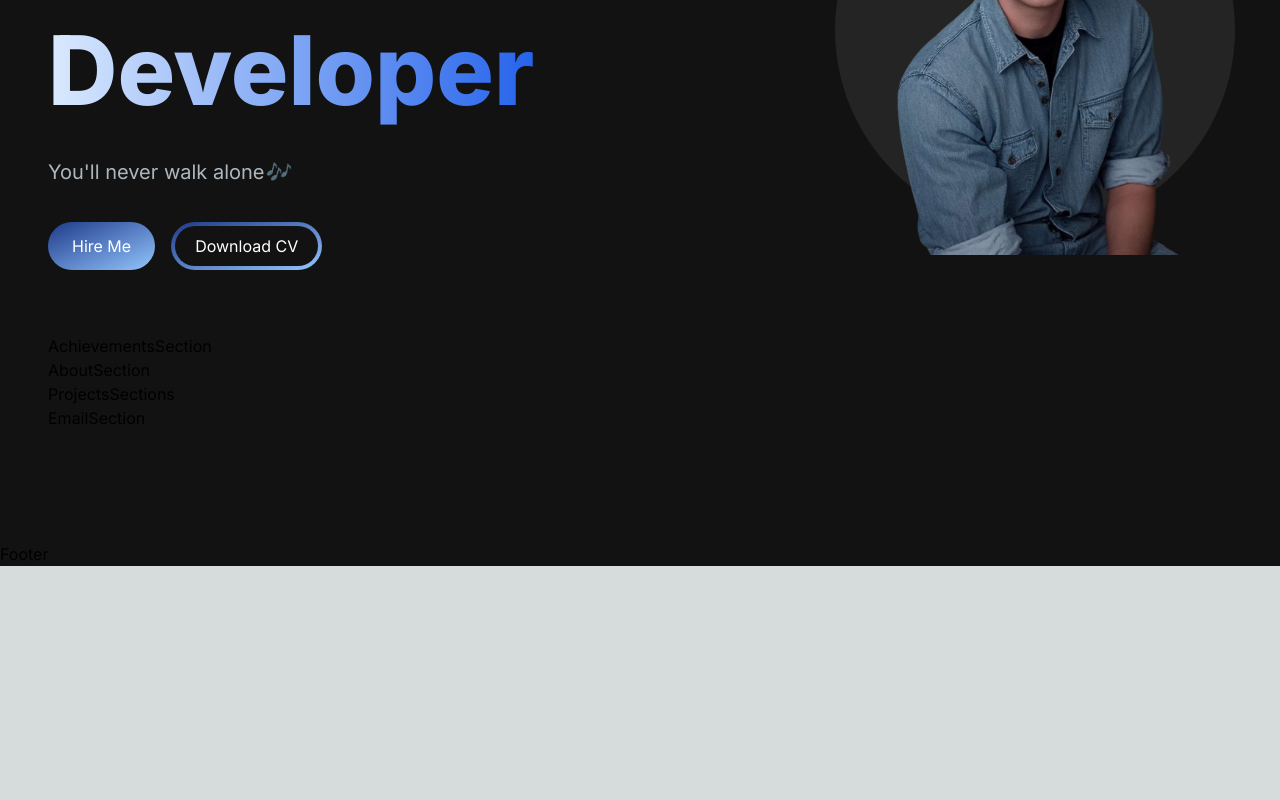
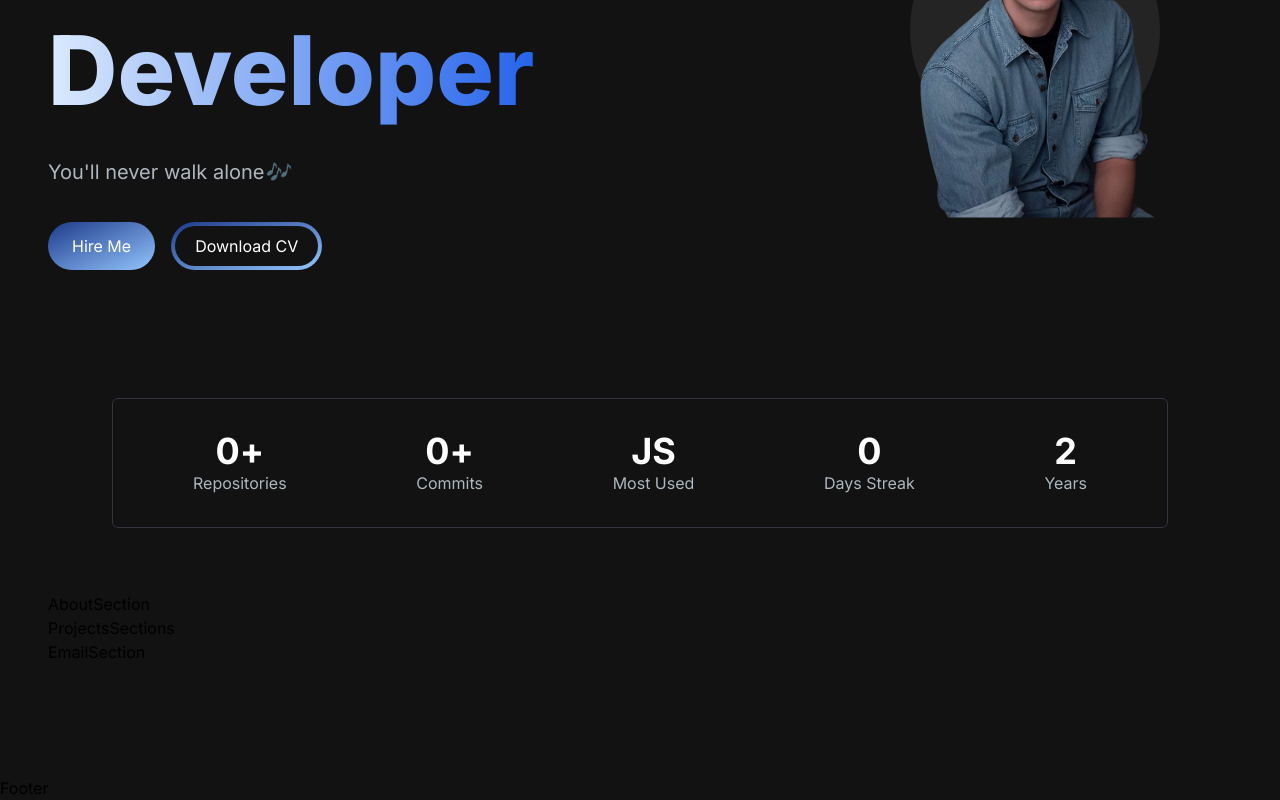
Before and after one commit to benjii66/Projet-12---Portfolio, a Next.js app in the folder portfolio/: page / in a window 1280 px wide. Shown: the part 466-1266 px from the top of the page. Before the commit the page ends 1032 px from the top, so only its background shows below. Built offline with nearby package versions, Linux system fonts and the light colour scheme; no server answers.

Commit message:
add the github metrics

```diff
--- a/portfolio/package.json
+++ b/portfolio/package.json
@@ -10,9 +10,12 @@
   },
   "dependencies": {
     "@heroicons/react": "^2.1.3",
+    "@octokit/rest": "^20.0.2",
     "framer-motion": "^11.0.24",
     "next": "14.1.4",
+    "octokit": "^3.1.2",
     "react": "^18",
+    "react-animated-numbers": "^0.18.0",
     "react-dom": "^18",
     "react-type-animation": "^3.2.0"
   },
--- /dev/null
+++ b/portfolio/src/app/api/GithubStats.js
@@ -0,0 +1,64 @@
+import { Octokit } from "@octokit/rest";
+
+
+export async function getGitHubStats(username) {
+  const octokit = new Octokit({
+    auth: process.env.NEXT_PUBLIC_GITHUB_AUTH_TOKEN,
+  });
+
+
+
+  try {
+    const response = await octokit.rest.users.getByUsername({
+      username,
+    });
+
+    const publicReposCount = response.data.public_repos;
+
+    const reposResponse = await octokit.rest.repos.listForUser({
+      username,
+    });
+
+    let totalCommits = 0;
+    for (const repo of reposResponse.data) {
+      const commitsResponse = await octokit.rest.repos.listCommits({
+        owner: username,
+        repo: repo.name,
+      });
+      totalCommits += commitsResponse.data.length;
+    }
+
+    const languages = await Promise.all(
+      reposResponse.data.map(async (repo) => {
+        const repoLanguagesResponse = await octokit.rest.repos.listLanguages({
+          owner: username,
+          repo: repo.name,
+        });
+        return repoLanguagesResponse.data;
+      })
+    );
+
+    const languageCounts = {};
+    languages.forEach((repoLanguages) => {
+      for (const lang in repoLanguages) {
+        languageCounts[lang] = (languageCounts[lang] || 0) + repoLanguages[lang];
+      }
+    });
+    const mostUsedLanguage = Object.keys(languageCounts).reduce(
+      (a, b) => (languageCounts[a] > languageCounts[b] ? a : b)
+    );
+
+    return {
+      publicReposCount,
+      totalCommits,
+      mostUsedLanguage,
+    };
+  } catch (error) {
+    console.error("Error fetching GitHub data:", error.message);
+    return {
+      publicReposCount: 0,
+      totalCommits: 0,
+      mostUsedLanguage: "",
+    };
+  }
+}
--- /dev/null
+++ b/portfolio/src/app/api/GraphMetrics.js
@@ -0,0 +1,53 @@
+import { graphql } from "@octokit/graphql";
+
+
+const graphqlWithAuth = graphql.defaults({
+  headers: {
+    authorization: `token ${process.env.NEXT_PUBLIC_GITHUB_AUTH_TOKEN}`,
+  },
+});
+
+export async function BestStreak(username) {
+  const fromYear = 2019;
+  const toYear = new Date().getFullYear();
+  let totalContributionDays = new Set();
+
+  for (let year = fromYear; year <= toYear; year++) {
+    const fromDate = new Date(`${year}-01-01`).toISOString();
+    const toDate = new Date(`${year}-12-31T23:59:59`).toISOString();
+    try {
+      const result = await graphqlWithAuth(`
+        query getUserContributions($username: String!, $from: DateTime!, $to: DateTime!) {
+          user(login: $username) {
+            contributionsCollection(from: $from, to: $to) {
+              contributionCalendar {
+                weeks {
+                  contributionDays {
+                    contributionCount
+                    date
+                  }
+                }
+              }
+            }
+          }
+        }
+      `, {
+        username: username,
+        from: fromDate,
+        to: toDate,
+      });
+
+      const weeks = result.user.contributionsCollection.contributionCalendar.weeks;
+      weeks.forEach(week => week.contributionDays.forEach(day => {
+        if (day.contributionCount > 0) {
+          totalContributionDays.add(day.date);
+        }
+      }));
+    } catch (error) {
+      console.error("Erreur lors de la requête GraphQL:", error);
+      throw new Error("Erreur lors de la récupération des jours de contributions");
+    }
+  }
+
+  return totalContributionDays.size;
+}
--- a/portfolio/src/app/components/AchievementsSection.jsx
+++ b/portfolio/src/app/components/AchievementsSection.jsx
@@ -1,9 +1,95 @@
-import React from 'react'
+"use client";
+import React, {useState, useEffect} from 'react'
+import dynamic from 'next/dynamic';
+import { getGitHubStats } from '../api/GithubStats';
+import { BestStreak } from '../api/GraphMetrics';
+
+
+
+const AnimatedNumbers = dynamic(
+  () => import("react-animated-numbers"),
+  { ssr: false }
+);
+
 
 const AchievementsSection = () => {
+
+  const [publicReposCount, setPublicReposCount] = useState(0);
+  const [totalCommits, setTotalCommits] = useState(0);
+  const [mostUsedLanguage, setMostUsedLanguage] = useState("");
+  const [longestStreak, setLongestStreak] = useState(0);
+
+
+  useEffect(() => {
+    async function fetchStats() {
+      const { publicReposCount, totalCommits, mostUsedLanguage } = await getGitHubStats("benjii66");
+
+      setPublicReposCount(publicReposCount);
+      setTotalCommits(totalCommits);
+      setMostUsedLanguage(mostUsedLanguage);
+
+      try {
+        const totalStreak = await BestStreak("benjii66");
+        setLongestStreak(totalStreak);
+      } catch(error) {
+        console.error("Error fetching longest contribution days:", error.message);
+      }
+    }
+    fetchStats();
+  }, []);
+
+
+  const achievementsList = [
+    {
+      metric: "Repositories",
+      value: publicReposCount,
+      postfix: "+",
+    },
+    {
+      metric: "Commits",
+      value: totalCommits,
+      postfix: "+",
+    },
+    {
+      metric: "Most Used",
+      value: "JS",
+    },
+    {
+      metric: "Days Streak",
+      value: longestStreak,
+    },
+    {
+      metric: "Years",
+      value: 2,
+    },
+  ];
+
+
   return (
-    <div>AchievementsSection</div>
-  )
+    <div className="py-8 px-4 xl:gap-16 sm:py-16 xl:px-16">
+    <div className="sm:border-[#33353F] sm:border rounded-md py-8 px-16 flex flex-col sm:flex-row items-center justify-between">
+      {achievementsList.map((achievement, index) => {
+        return (
+          <div
+            key={index}
+            className="flex flex-col items-center justify-center mx-4 my-4 sm:my-0"
+          >
+            <h2 className="text-white text-4xl font-bold flex flex-row">
+              {achievement.prefix}
+              {achievement.metric === "Most Used Language" ? (
+                <span className="text-white text-4xl font-bold">{achievement.value}</span>
+              ) : (
+                <span className="text-white text-4xl font-bold">{achievement.value}</span>
+              )}
+              {achievement.postfix}
+            </h2>
+            <p className="text-[#ADB7BE] text-base">{achievement.metric}</p>
+          </div>
+        );
+      })}
+    </div>
+  </div>
+);
 }
 
 export default AchievementsSection
--- a/portfolio/src/app/components/HeroSection.jsx
+++ b/portfolio/src/app/components/HeroSection.jsx
@@ -64,7 +64,7 @@ const HeroSection = () => {
           transition={{ duration: 0.5 }}
           className="col-span-4 place-self-center mt-4 lg:mt-0"
         >
-        <div className="bg-[#46454559] lg:w-[400px] lg:h-[400px] w-[250px] h-[250px] rounded-full relative mt-20">
+        <div className="bg-[#46454559] w-[250px] h-[250px] rounded-full relative mt-20">
           <Image
             src="/images/benji.png"
             alt="hero image"
```
Also changed, not shown: 1 other file (tests, documents, lock files or other folders).
